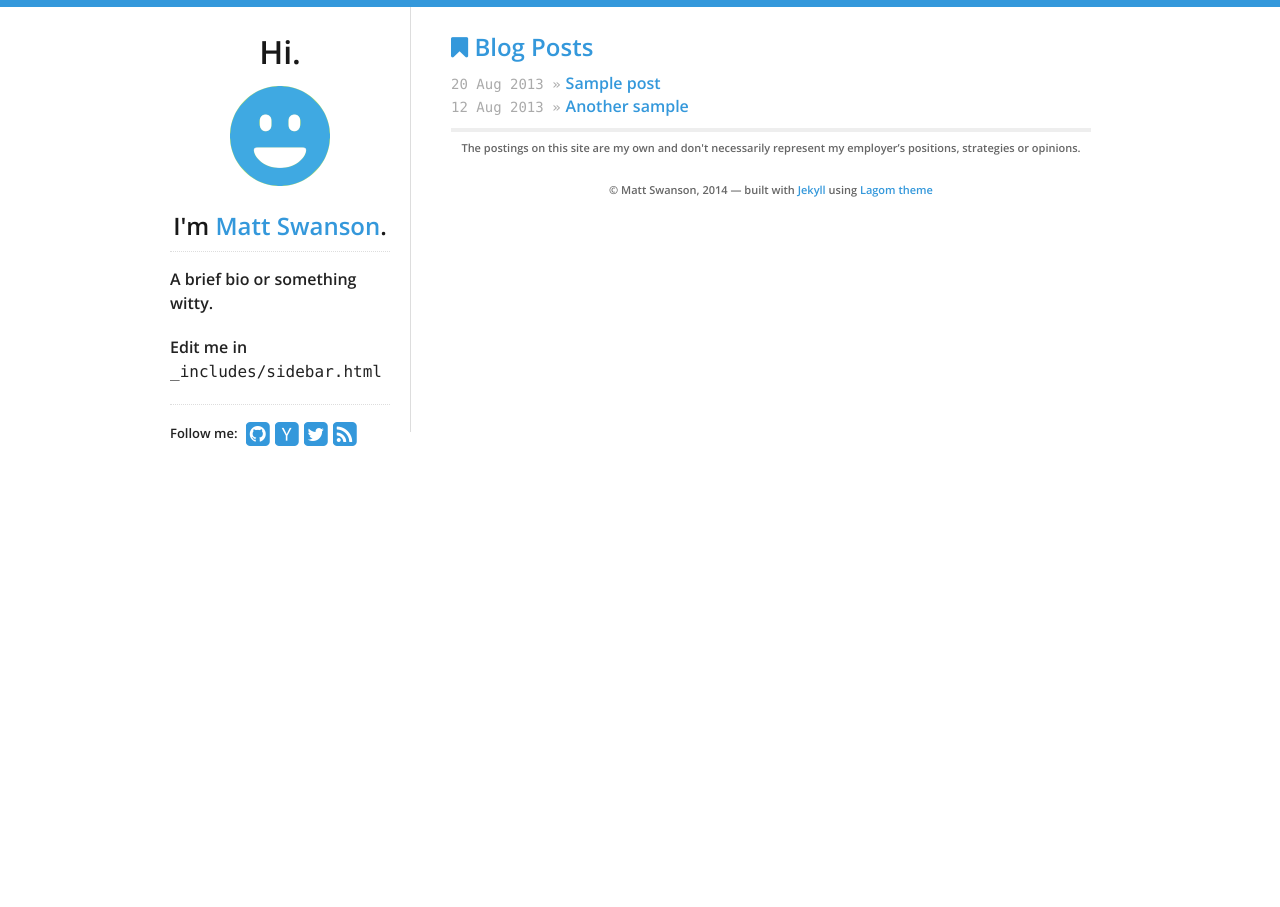
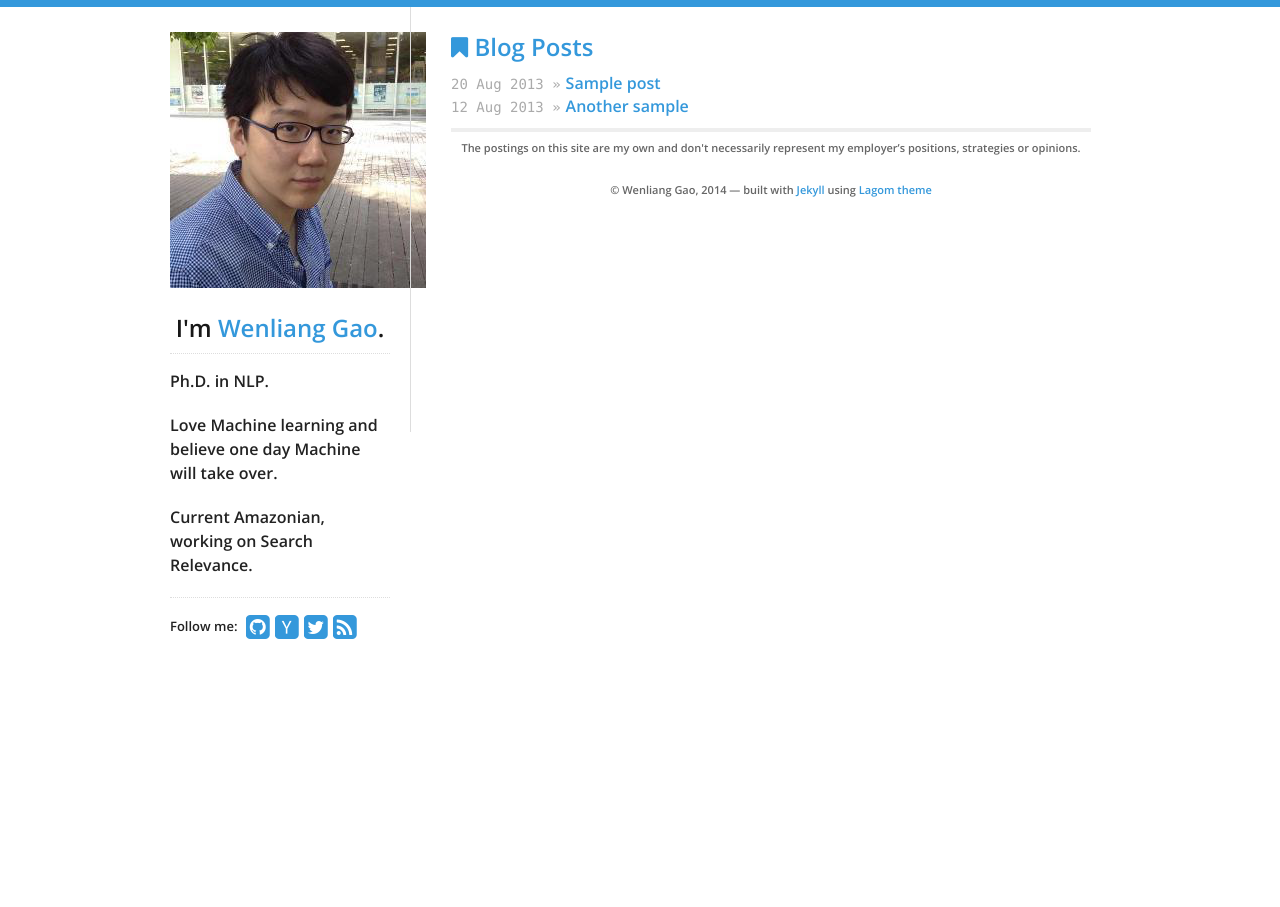
Before and after one commit to wl-gao/wl-gao.github.io, a Jekyll site: the page built from index.html, in a window 1280 px wide. Built offline with Jekyll 4.4.1, drawn with Linux system fonts in a browser that asks for light colours; nearby versions of some CDN libraries.

Commit message:
minor changes

```diff
--- a/_data/theme.yml
+++ b/_data/theme.yml
@@ -5,12 +5,12 @@ highlight_color: '#3498db'
 
 # Profile links on the left sidebar, leave blank to ignore
 social:
-  github: swanson
-  #bitbucket: philipj
-  hacker_news: swanson
+  github: wl-gao
+  #bitbucket: wl.gao
+  hacker_news: wl-gao
   #stackexchange: 348619
   #stackoverflow: 348619
-  twitter: _swanson
+  twitter: WL_GAO
   #facebook: zuck
   #tumblr: animalygifs
   #linkedin: philipjagielski
@@ -19,8 +19,8 @@ social:
   #flickr: johndoe
 
 # "Hi, I'm _______"
-name: Matt Swanson
-email: test@example.com
+name: Wenliang Gao
+email: wl.gao.tkl@gmail.com
 tagline: "weak opinions, strongly held"
 
 # Google Analytics key, leave blank to ignore
--- a/_includes/sidebar.html
+++ b/_includes/sidebar.html
@@ -1,5 +1,4 @@
 <nav>
-  <h1>Hi.</h1>
   <a href="/">
     {% if site.data.theme.social.gravatar %}
     <img src="http://www.gravatar.com/avatar/{{ site.data.theme.social.gravatar }}?s=200" id="gravatar" alt="My photo"/>
@@ -9,10 +8,9 @@
   </a>
   <h2>I'm <a href="/">{{ site.data.theme.name }}</a>.</h2>
   <div id="bio">
-    <p>A brief bio or something witty.</p>
-    <p>
-      Edit me in <code>_includes/sidebar.html</code>
-    </p>
+    <p>Ph.D. in NLP.</p>
+    <p>Love Machine learning and believe one day Machine will take over.</p>
+    <p>Current Amazonian, working on Search Relevance.</p>
   </div>
   <div id="social">
     {% include social.html %}
```
Also changed, not shown: favicon.png, logo.png, 1 other file.
